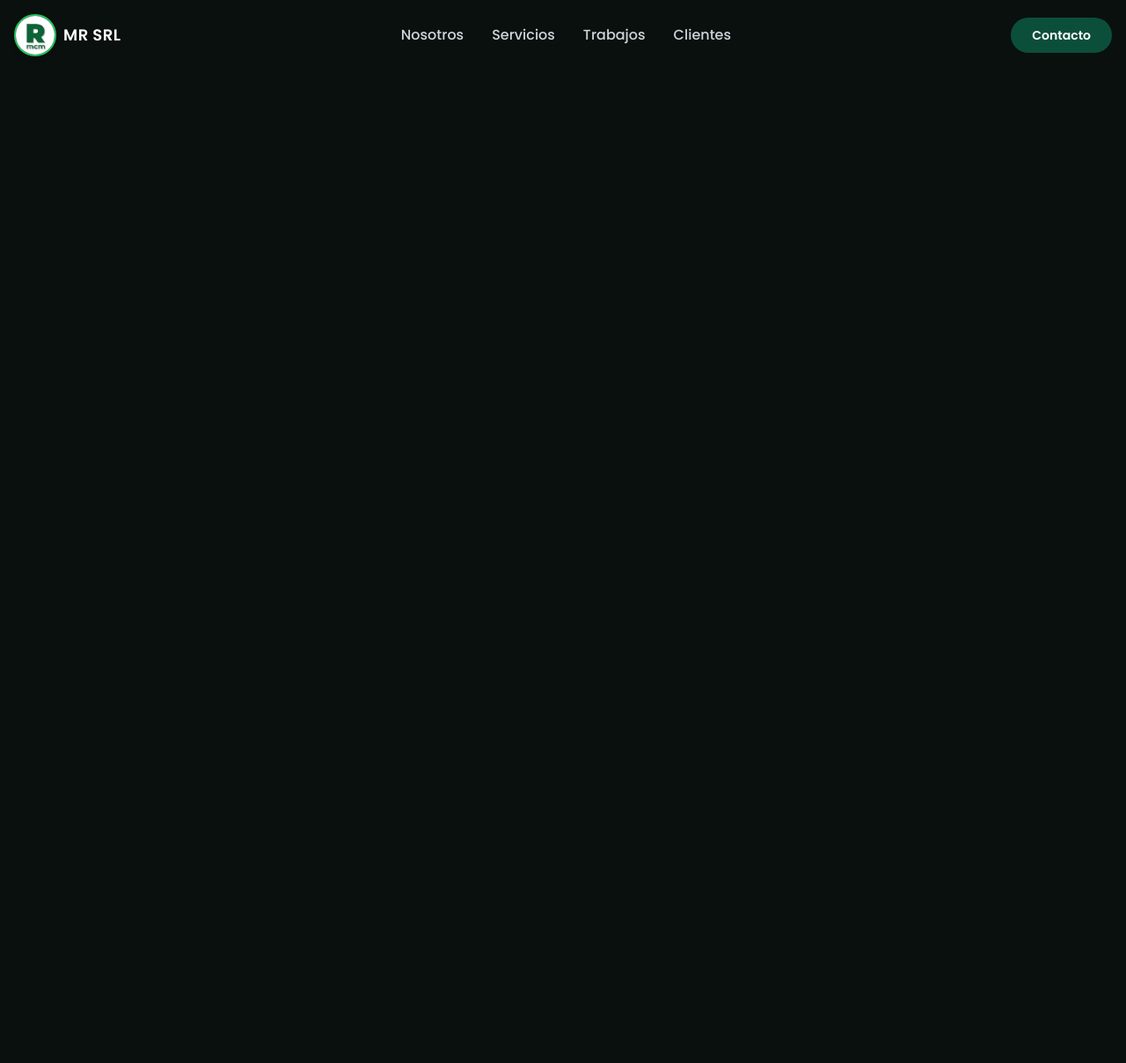
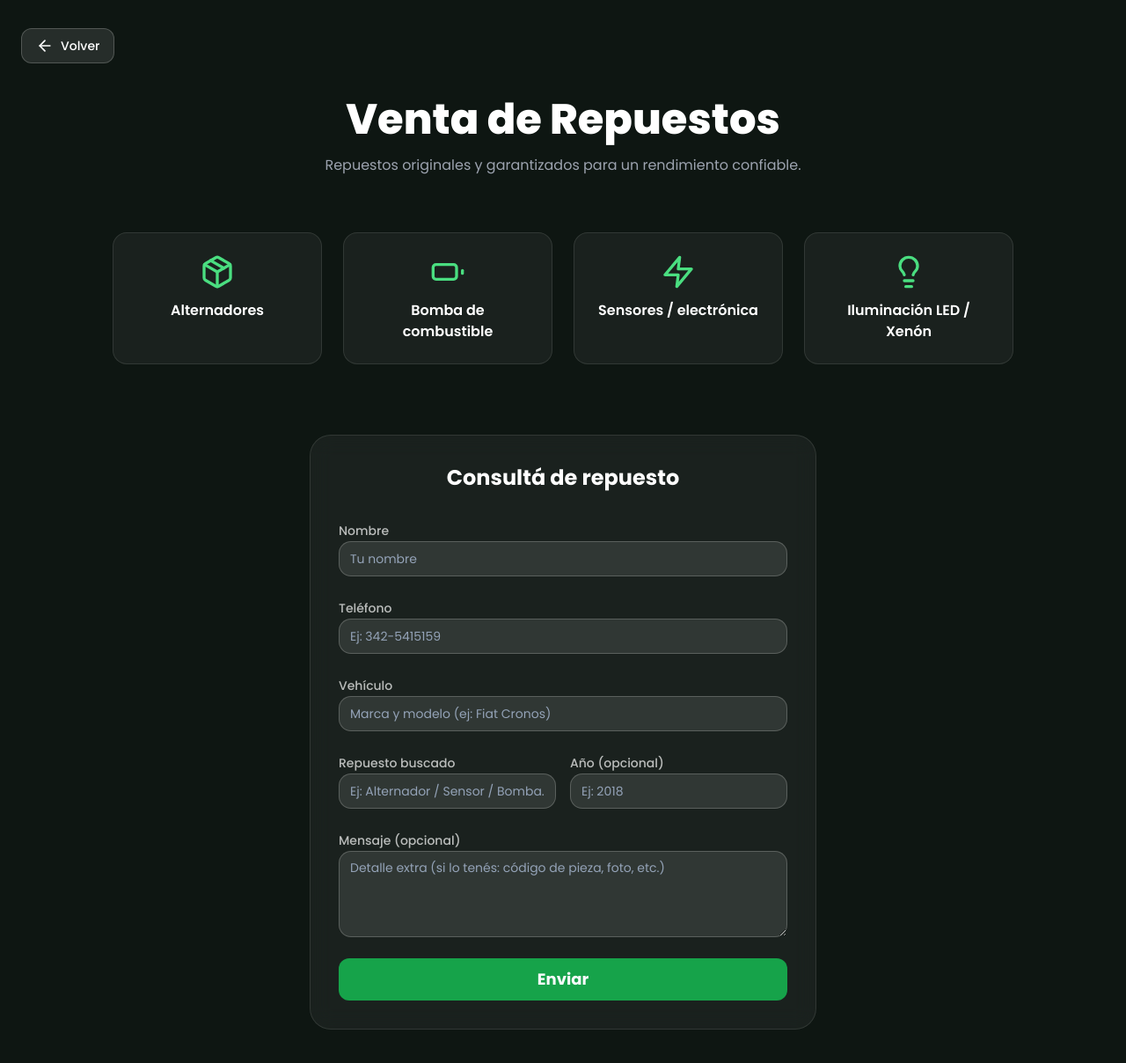
Before and after one commit to Xxtoni7/Micromecanica-Rotania-, a React (Vite) app: page /repuestos in a window 1280 px wide. Shown: the top 1208 px of the page at 88% size. Before the commit the page ends 800 px from the top, so only its background shows below. Built offline with nearby package versions, Linux system fonts and the light colour scheme.

Commit message:
Create Repuestos

```diff
--- a/src/App.jsx
+++ b/src/App.jsx
@@ -10,14 +10,12 @@ import Navbar from './components/Navbar';
 import { Toaster } from './components/ui/toaster';
 import { Routes, Route, useLocation } from "react-router-dom";
 import ServicioTaller from "./pages/ServicioTaller";
+import Repuestos from "./pages/Repuestos";
 //import LowCars from "./pages/LowCars"; // si ya lo creaste
-//import Repuestos from "./pages/Repuestos"; // si ya lo creaste
 
 function App() {
   const location = useLocation();
-
-
-  const hideNavbarRoutes = ["/servicio-taller" /*"/lowcars", "/repuestos"*/];
+  const hideNavbarRoutes = ["/servicio-taller", "/repuestos", /*"/lowcars",*/ ];
   const hideNavbar = hideNavbarRoutes.includes(location.pathname);
 
   return (
@@ -31,12 +29,13 @@ function App() {
       {!hideNavbar && <Navbar />}
 
       <main
-  className={`text-white font-poppins ${
-    hideNavbar
-      ? "min-h-[100vh]" // ✅ ocupa solo la pantalla sin reservar hueco
-      : "min-h-screen"  // ✅ home mantiene su diseño con navbar
-  }`}
->
+        className={`text-white font-poppins ${
+          hideNavbar
+          ? "min-h-[100vh]" // ocupa solo la pantalla sin reservar hueco
+          : "min-h-screen"  // home mantiene su diseño con navbar
+          }`
+        }
+      >
         <Routes>
           <Route
             path="/"
@@ -53,9 +52,8 @@ function App() {
           />
 
           {/* Páginas internas */}
-          <Route path="/servicio-taller" element={<ServicioTaller />} />
-
-          {/*<Route path="/repuestos" element={<Repuestos />} /> */}
+          <Route path="/servicio-taller" element={<ServicioTaller/>} />
+          <Route path="/repuestos" element={<Repuestos/>} />
           {/* Páginas internas <Route path="/lowcars" element={<LowCars />} /> */}
         </Routes>
       </main>
--- a/src/main.jsx
+++ b/src/main.jsx
@@ -1,6 +1,5 @@
 import React from 'react';
 import ReactDOM from 'react-dom/client';
-
 import { BrowserRouter } from "react-router-dom";
 import App from './App';
 import './index.css';
--- /dev/null
+++ b/src/pages/Repuestos.jsx
@@ -0,0 +1,227 @@
+import React, { useEffect, useState } from "react";
+import { motion } from "framer-motion";
+import { Package, Battery, Zap, Lightbulb, ArrowLeft } from "lucide-react";
+import { Button } from "../components/ui/button";
+import { Input } from "../components/ui/input";
+import { Textarea } from "../components/ui/textarea";
+import { Label } from "../components/ui/label";
+import { useToast } from "../components/ui/use-toast";
+import { FontAwesomeIcon } from "@fortawesome/react-fontawesome";
+import { faWhatsapp } from "@fortawesome/free-brands-svg-icons";
+import { useNavigate } from "react-router-dom";
+
+const Repuestos = () => {
+    const { toast } = useToast();
+    const navigate = useNavigate();
+
+    // Siempre entrar arriba del todo
+    useEffect(() => {
+        window.scrollTo(0, 0);
+    }, []);
+
+    // Volver al HOME → sección #servicios
+    const handleBack = () => {
+        navigate("/");
+        // Esperar a que se monte Home y scrollear a #servicios
+        setTimeout(() => {
+        const el = document.getElementById("servicios");
+        if (el) el.scrollIntoView({ behavior: "smooth" });
+        }, 60);
+    };
+
+    const [formData, setFormData] = useState({
+        name: "",
+        phone: "",
+        vehicle: "",
+        part: "",
+        year: "",
+        message: "",
+    });
+
+    const handleChange = (e) =>
+        setFormData({ ...formData, [e.target.name]: e.target.value });
+
+    const handleSubmit = (e) => {
+        e.preventDefault();
+
+        const phoneNumber = "5493425415159";
+        const text =
+        `Consulta Repuestos \n\n` +
+        `Nombre: ${formData.name}\n` +
+        `Teléfono: ${formData.phone}\n` +
+        `Vehículo: ${formData.vehicle}\n` +
+        `Año: ${formData.year || "-"}\n` +
+        `Repuesto buscado: ${formData.part}\n` +
+        `Mensaje: ${formData.message || "-"}`;
+
+        const url = `https://wa.me/${phoneNumber}?text=${encodeURIComponent(text)}`;
+        window.open(url, "_blank");
+
+        toast({
+        title: " ¡Consulta enviada a Repuestos!",
+        description: "Te responderemos a la brevedad.",
+        duration: 4000,
+        });
+
+        setFormData({
+        name: "",
+        phone: "",
+        vehicle: "",
+        part: "",
+        year: "",
+        message: "",
+        });
+    };
+
+    const categories = [
+        { icon: Package, label: "Alternadores" },
+        { icon: Battery, label: "Bomba de combustible" },
+        { icon: Zap, label: "Sensores / electrónica" },
+        { icon: Lightbulb, label: "Iluminación LED / Xenón" },
+    ];
+
+    return (
+        <section className="bg-[#0E1612] text-white min-h-screen pt-8 sm:pt-8 md:pt-8 lg:pt-8 pb-28 px-6">
+        <div className="mb-6 md:mb-8 lg:mb-10">
+            <Button
+            onClick={handleBack}
+            className="bg-white/10 border border-white/20 text-white hover:bg-white hover:text-[#0B4F3A] px-4 py-2 rounded-xl"
+            >
+                <ArrowLeft className="w-5 h-5 mr-2" />
+                Volver
+            </Button>
+        </div>
+
+        {/* Hero */}
+        <motion.div
+            initial={{ opacity: 0, y: 30 }}
+            animate={{ opacity: 1, y: 0 }}
+            transition={{ duration: 0.6 }}
+            className="text-center mb-16"
+        >
+            <h1 className="text-4xl md:text-5xl font-extrabold mb-4">
+                Venta de Repuestos
+            </h1>
+            <p className="text-gray-400 max-w-2xl mx-auto">
+                Repuestos originales y garantizados para un rendimiento confiable.
+            </p>
+        </motion.div>
+
+        {/* Categorías */}
+        <div className="grid sm:grid-cols-2 lg:grid-cols-4 gap-6 max-w-5xl mx-auto mb-20">
+            {categories.map((c, i) => (
+                <motion.div
+                    key={c.label}
+                    initial={{ opacity: 0, y: 20 }}
+                    animate={{ opacity: 1, y: 0 }}
+                    transition={{ delay: i * 0.1 }}
+                    className="bg-white/5 p-6 rounded-2xl text-center border border-white/10 hover:border-green-500/40 transition"
+                >
+                    <c.icon className="w-10 h-10 text-green-400 mx-auto mb-3" />
+                    <p className="font-semibold">{c.label}</p>
+                </motion.div>
+            ))}
+        </div>
+
+        {/* Formulario */}
+        <div className="max-w-xl mx-auto bg-white/5 p-8 rounded-3xl border border-white/10 backdrop-blur-md">
+            <h3 className="text-2xl font-bold mb-8 text-center">
+            Consultá de repuesto
+            </h3>
+
+            <form onSubmit={handleSubmit} className="space-y-6">
+            <div>
+                <Label className="text-sm text-white/70">Nombre</Label>
+                <Input
+                name="name"
+                value={formData.name}
+                onChange={handleChange}
+                required
+                className="bg-white/10 border-white/20 text-white"
+                placeholder="Tu nombre"
+                />
+            </div>
+
+            <div>
+                <Label className="text-sm text-white/70">Teléfono</Label>
+                <Input
+                name="phone"
+                value={formData.phone}
+                onChange={handleChange}
+                required
+                className="bg-white/10 border-white/20 text-white"
+                placeholder="Ej: 342-5415159"
+                />
+            </div>
+
+            <div>
+                <Label className="text-sm text-white/70">Vehículo</Label>
+                <Input
+                name="vehicle"
+                value={formData.vehicle}
+                onChange={handleChange}
+                required
+                className="bg-white/10 border-white/20 text-white"
+                placeholder="Marca y modelo (ej: Fiat Cronos)"
+                />
+            </div>
+
+            <div className="grid grid-cols-1 sm:grid-cols-2 gap-4">
+                <div>
+                <Label className="text-sm text-white/70">Repuesto buscado</Label>
+                <Input
+                    name="part"
+                    value={formData.part}
+                    onChange={handleChange}
+                    required
+                    className="bg-white/10 border-white/20 text-white"
+                    placeholder="Ej: Alternador / Sensor / Bomba..."
+                />
+                </div>
+                <div>
+                <Label className="text-sm text-white/70">Año (opcional)</Label>
+                <Input
+                    name="year"
+                    value={formData.year}
+                    onChange={handleChange}
+                    className="bg-white/10 border-white/20 text-white"
+                    placeholder="Ej: 2018"
+                />
+                </div>
+            </div>
+
+            <div>
+                <Label className="text-sm text-white/70">Mensaje (opcional)</Label>
+                <Textarea
+                name="message"
+                value={formData.message}
+                onChange={handleChange}
+                rows={4}
+                className="bg-white/10 border-white/20 text-white"
+                placeholder="Detalle extra (si lo tenés: código de pieza, foto, etc.)"
+                />
+            </div>
+
+            <Button
+                type="submit"
+                className="w-full bg-green-600 hover:bg-green-700 font-bold text-lg py-6 rounded-xl flex items-center justify-center"
+            >
+                Enviar
+            </Button>
+            </form>
+        </div>
+
+        {/*WhatsApp en móvil */}
+        <a
+            href="https://wa.me/5493425415159"
+            className="fixed bottom-6 right-6 bg-green-600 rounded-full p-4 shadow-xl hover:scale-110 transition sm:hidden"
+            target="_blank"
+            rel="noreferrer"
+        >
+            <FontAwesomeIcon icon={faWhatsapp} className="w-7 h-7 text-white" />
+        </a>
+        </section>
+    );
+};
+
+export default Repuestos;
--- a/src/pages/ServicioTaller.jsx
+++ b/src/pages/ServicioTaller.jsx
@@ -64,7 +64,7 @@ const ServicioTaller = () => {
     return (
         <section className="bg-[#0E1612] text-white min-h-screen pt-8 sm:pt-8 md:pt-8 lg:pt-8 pb-28 px-6">
 
-        {/* ✅ Botón Volver alineado correctamente */}
+        {/* Botón Volver alineado correctamente */}
         <div className="mb-10">
             <Button
             onClick={handleBackToServices}
```
